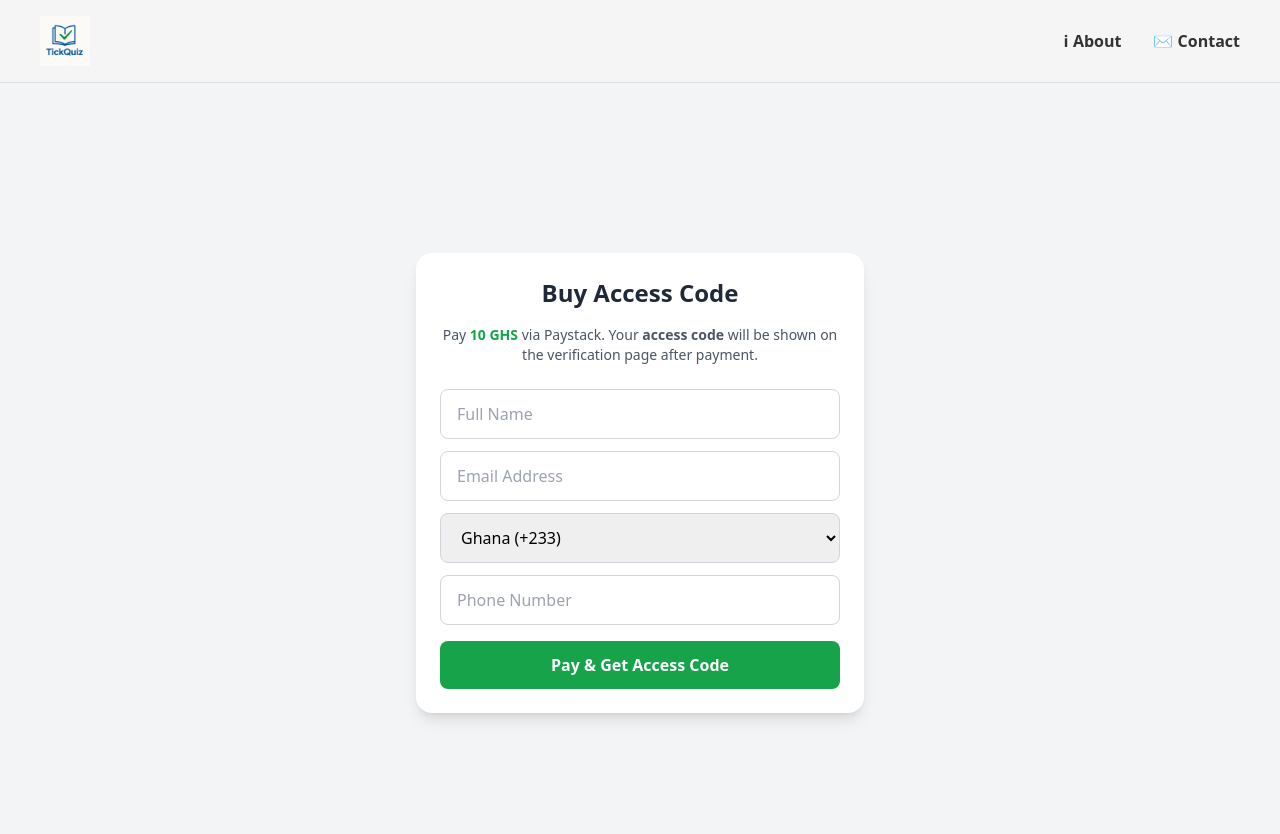
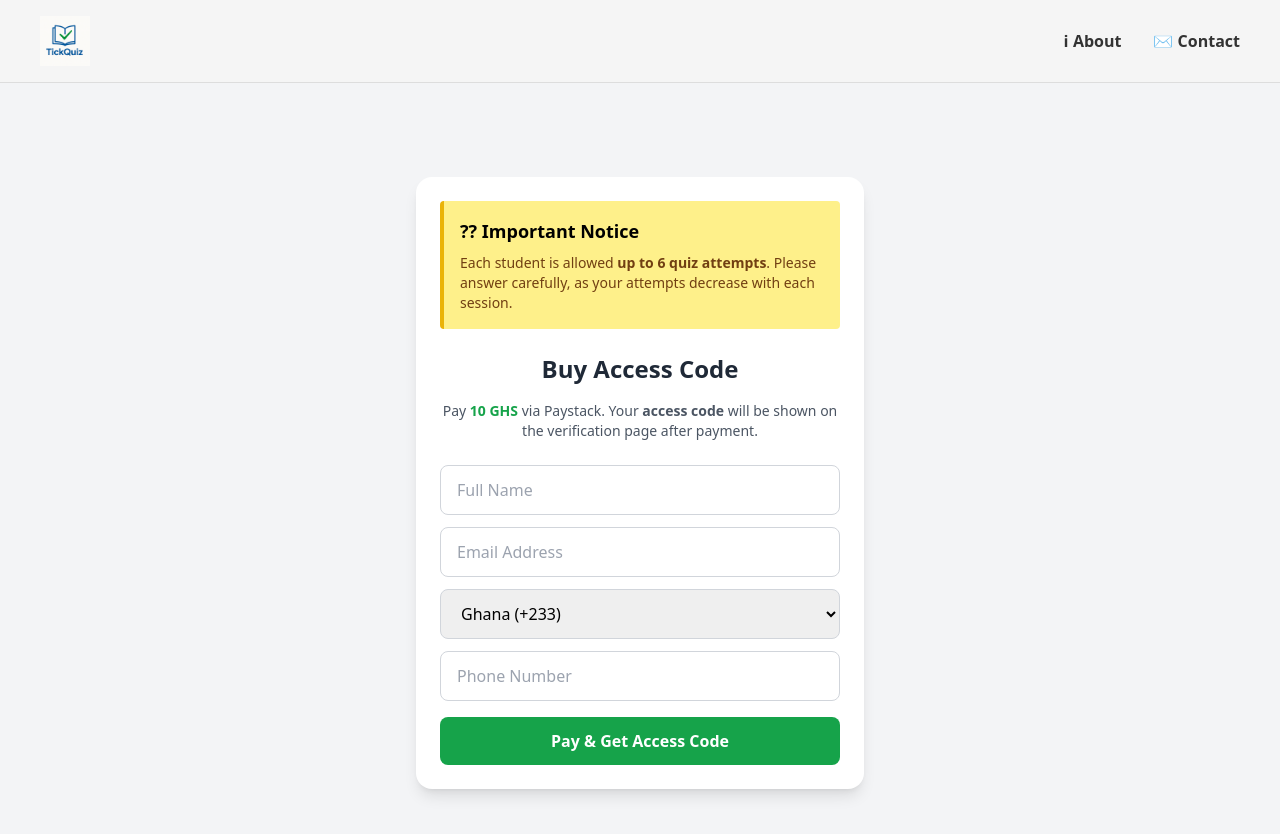
Before and after one commit to jasmitchxx/tickquiz-frontend, a React (Create React App) app: page /request-access in a window 1280 px wide. Shown: the top 834 px of the page. Built offline with nearby package versions, Linux system fonts and the light colour scheme; no server answers.

Commit message:
Update RequestAccessWithPayment with 6 attempts logic

```diff
--- a/src/pages/RequestAccessWithPayment.js
+++ b/src/pages/RequestAccessWithPayment.js
@@ -59,6 +59,16 @@ function RequestAccessWithPayment() {
   return (
     <div className="min-h-screen flex items-center justify-center bg-gray-100 px-4">
       <div className="w-full max-w-md bg-white shadow-lg rounded-2xl p-6">
+
+        {/*  INFO NOTICE */}
+        <div className="bg-yellow-200 p-4 rounded mb-6 border-l-4 border-yellow-500">
+          <h2 className="text-lg font-bold mb-2">?? Important Notice</h2>
+          <p className="text-yellow-900 text-sm">
+            Each student is allowed <strong>up to 6 quiz attempts</strong>.
+            Please answer carefully, as your attempts decrease with each session.
+          </p>
+        </div>
+
         <h2 className="text-2xl font-bold text-center text-gray-800 mb-4">
           Buy Access Code
         </h2>
```
